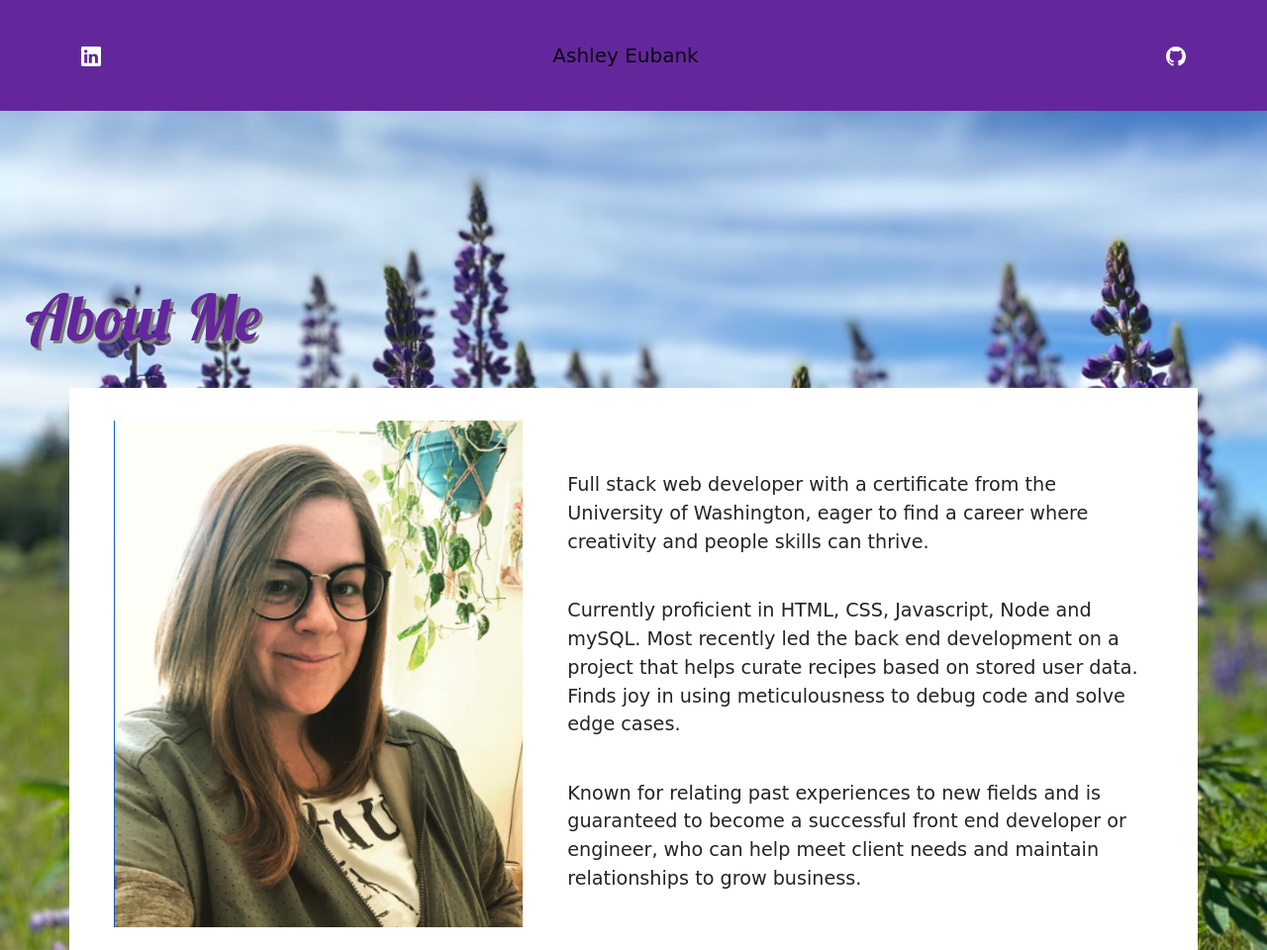
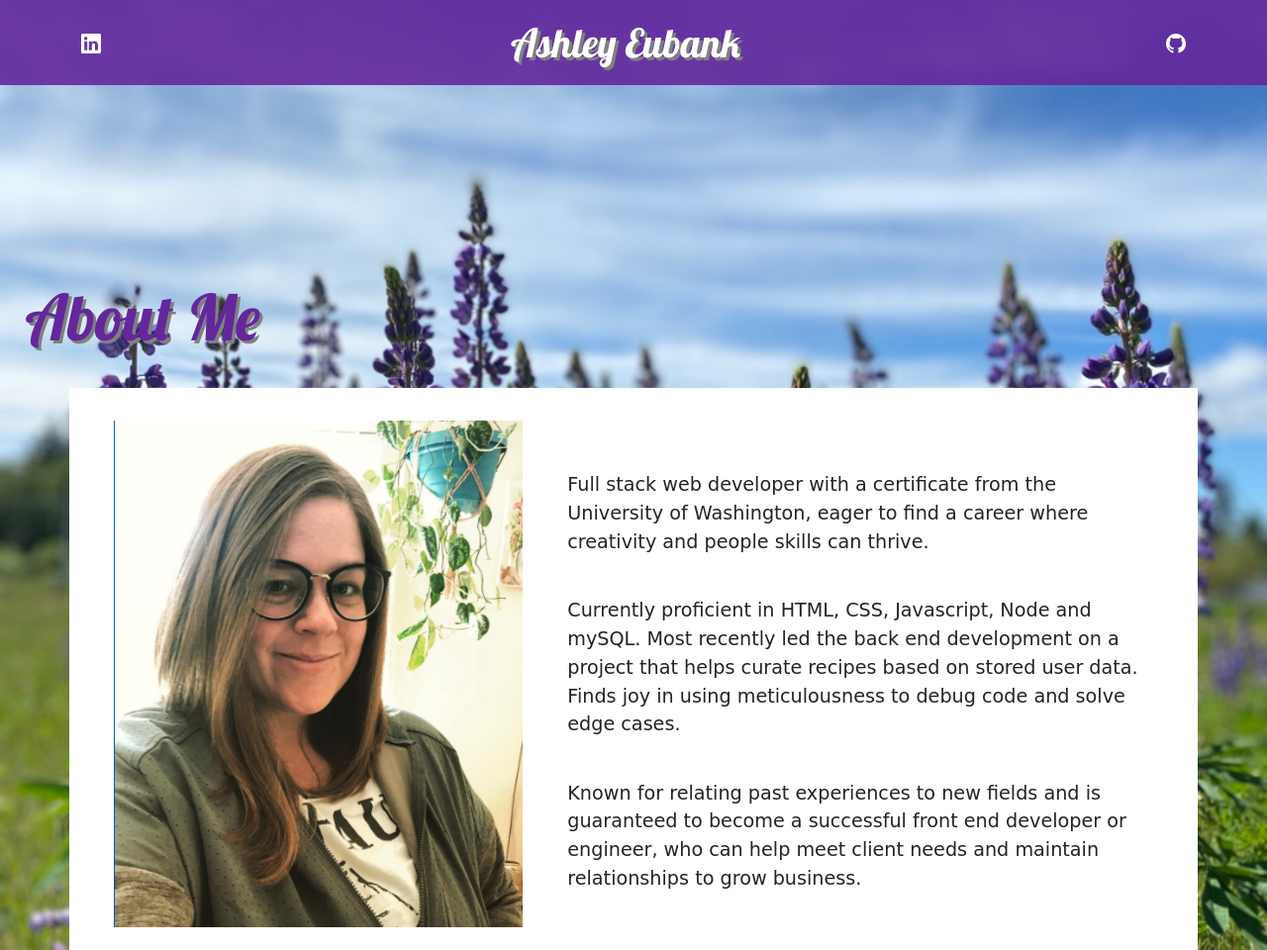
Before and after one commit to eubank87/responsive-portfolio-hw, a plain HTML site: page index.html in a window 1280 px wide. Shown: the top 960 px of the page at 99% size. Drawn offline with nearby package versions, Linux system fonts and the light colour scheme; a web font is replaced by a local one.

Commit message:
changed navbar color

```diff
--- a/assets/style.css
+++ b/assets/style.css
@@ -55,12 +55,18 @@ h3{
     top: 0;
     left: 0;
     width: 100vw;
-    background: rgb(99, 39, 155);
+    background: rgba(99, 39, 155, 0.89);
 }
 
+#about-link{
+    color: white;
+    font-family: 'Lobster', cursive;
+    text-shadow: 3px 3px grey;
+    font-size: 2.5rem;
+}
 
 .nav-item{
-    font-size: 1.5rem;
+    font-size: 2rem;
 }
 
 /* Used margin and padding to arrange page content. */
```
Also changed, not shown: index.html (+0 -2 lines).
